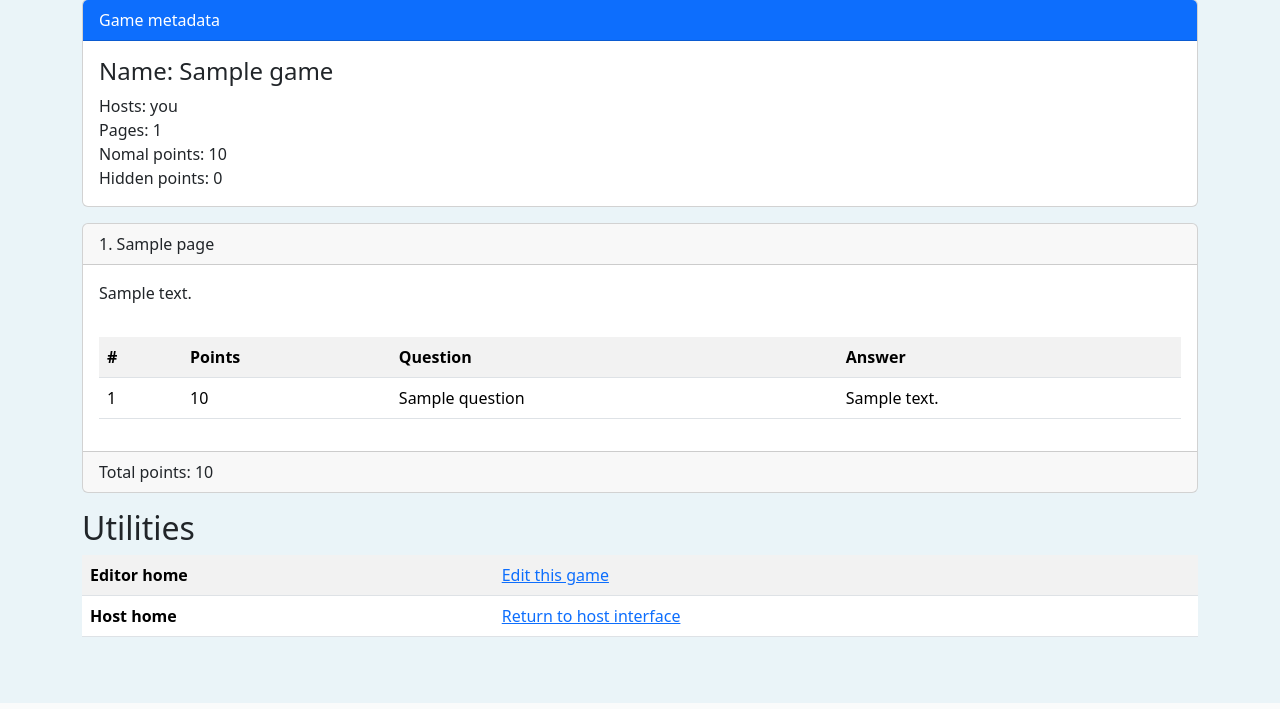
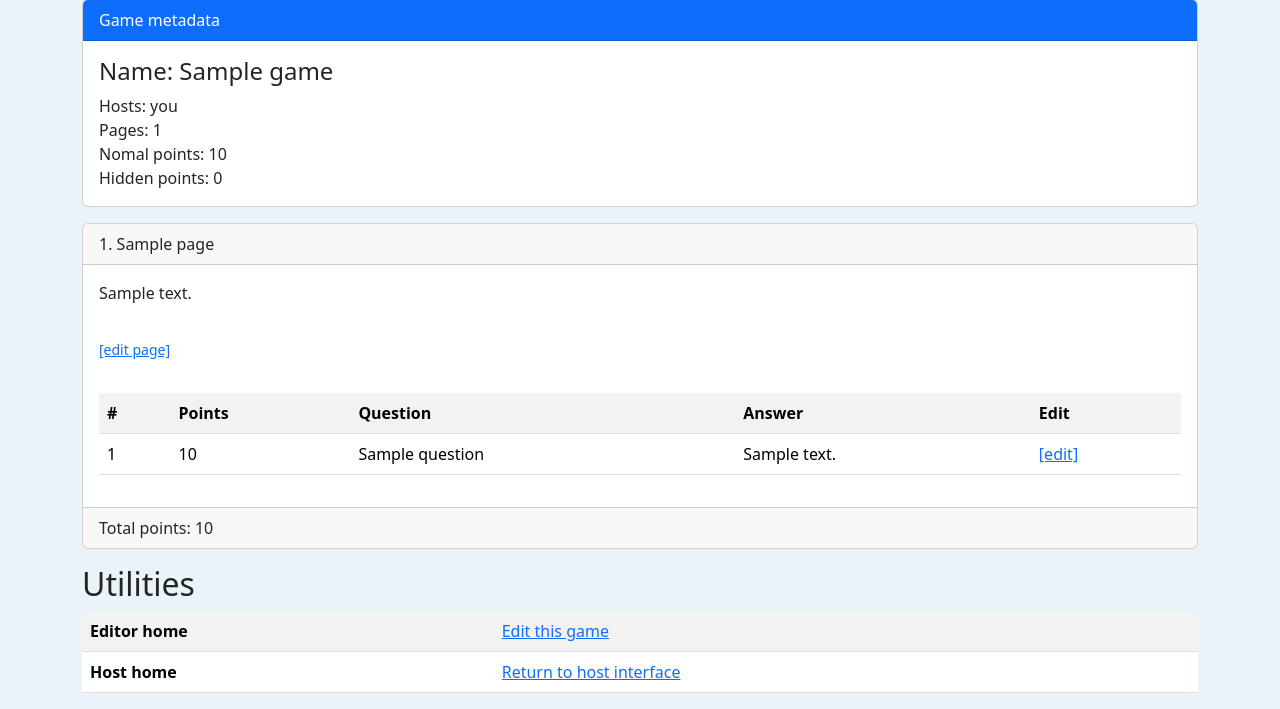
Before and after one commit to vtbassmatt/triviagame, a Django app: page /host/editor/1/audit in a window 1280 px wide. Shown: the part 97-806 px from the top of the page. Run offline with Django 4.2, Linux system fonts and the light colour scheme; a user stored in the database is signed in; tables that the repository leaves empty hold one stand-in row (values such as "Sample post"); some libraries are stand-ins or nearby versions.

Commit message:
add ability to jump in and edit

```diff
--- a/host/templates/editor/audit.html
+++ b/host/templates/editor/audit.html
@@ -27,15 +27,17 @@
         {{ page.order }}. {{ page.title }}{% if page.is_hidden %} (hidden){% endif %}
       </div>
       <div class="card-body markdown-needed">{{ page.description }}</div>
+      <div class="card-body d-print-none"><small><a href="{% url 'edit_page' page.id %}" target="_blank">[edit page]</a></small></div>
       <div class="card-body">
         <table class="table table-striped">
-          <tr><th>#</th><th>Points</th><th>Question</th><th>Answer</th></tr>
+          <tr><th>#</th><th>Points</th><th>Question</th><th>Answer</th><th class="d-print-none">Edit</th></tr>
           {% for question in page.question_set.all %}
           <tr>
             <td>{{ question.order }}</td>
             <td>{{ question.possible_points }}</td>
             <td class="markdown-needed">{{ question.question }}</td>
             <td class="markdown-needed">{{ question.answer }}</td>
+            <td class="d-print-none"><a href="{% url 'edit_question' question.id %}" target="_blank">[edit]</a></td>
           </tr>
           {% endfor %}
         </table>
```
